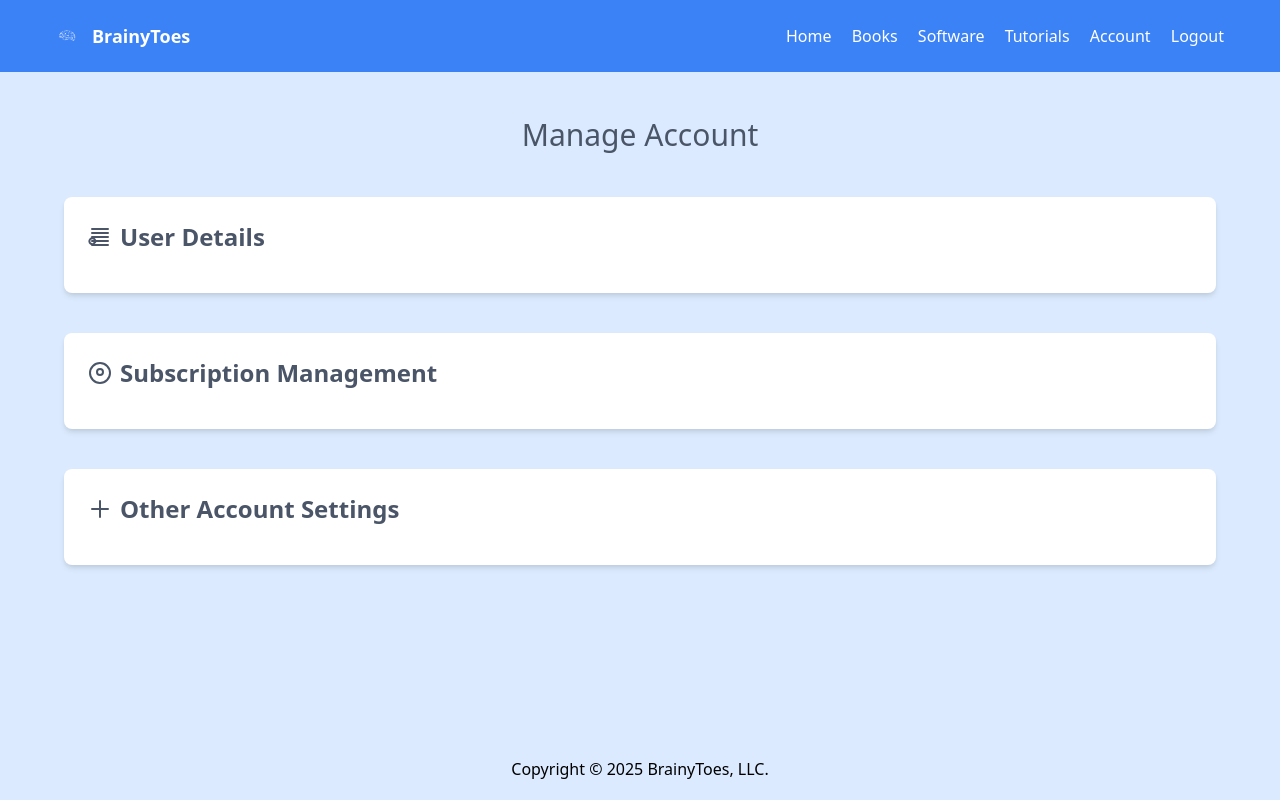
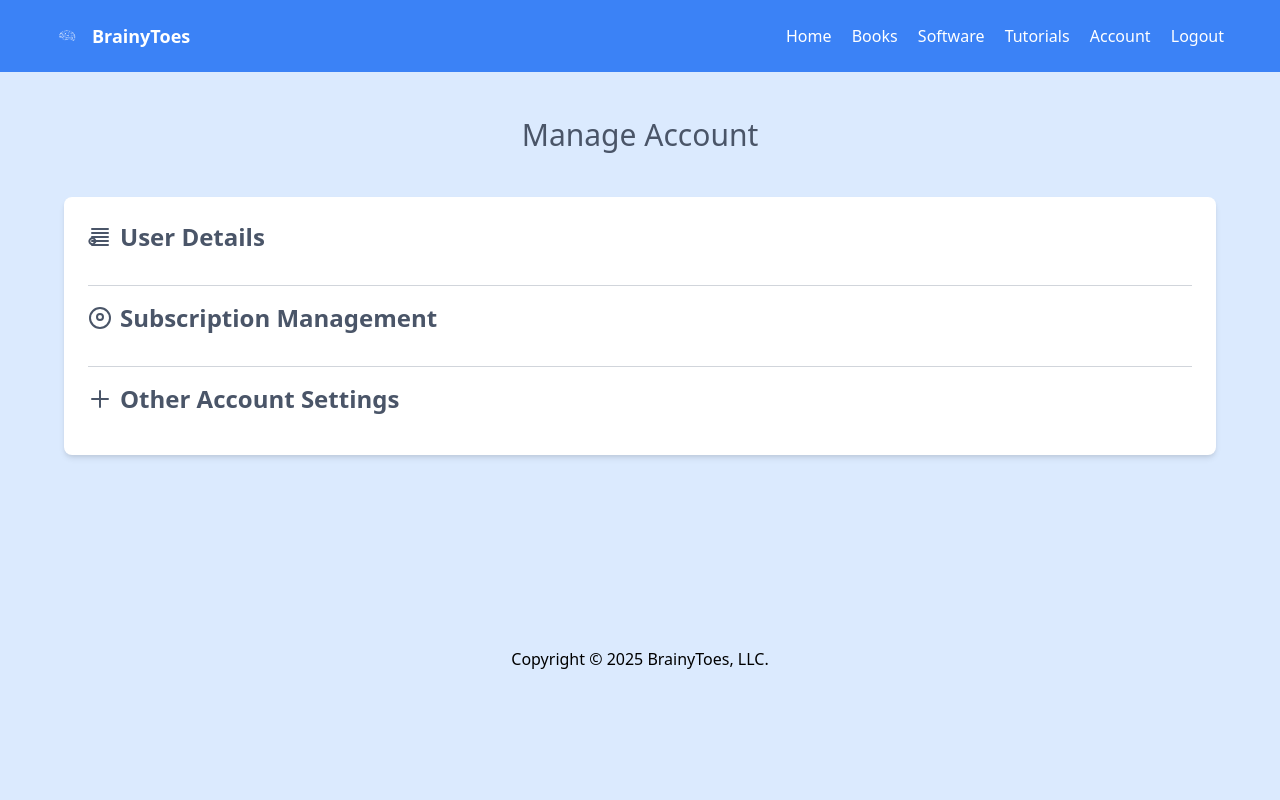
Before and after one commit to kalosius/brainytoes, a Django app: page /account/ in a window 1280 px wide. Run offline with Django 5.2, Linux system fonts and the light colour scheme; a user stored in the database is signed in.

Commit message:
Account Modification

```diff
--- a/mubsapp/templates/account.html
+++ b/mubsapp/templates/account.html
@@ -16,8 +16,10 @@
 </div>
 
 <div class="container mx-auto mt-10 px-4 sm:px-6 lg:px-8">
+    <!-- Combined Card -->
+    <div class="bg-white shadow-md rounded-lg p-6 mb-6">
         <!-- User Details -->
-        <div class="bg-white shadow-md rounded-lg p-6 mb-6">
+        <div class="border-b border-gray-300 pb-4 mb-4">
             <h2 class="text-2xl font-bold mb-4 cursor-pointer flex items-center" style="color: #4A5568;" onclick="toggleSection('user-details')">
                 <svg class="w-6 h-6 mr-2" fill="none" stroke="currentColor" viewBox="0 0 24 24" xmlns="http://www.w3.org/2000/svg"><path stroke-linecap="round" stroke-linejoin="round" stroke-width="2" d="M5.121 19.121A3 3 0 117.243 17l-2.122 2.121zM4 4h16M4 8h16M4 12h16M4 16h16M4 20h16"></path></svg>
                 User Details
@@ -48,11 +50,9 @@
                 </form>
             </div>
         </div>
-    </div>
 
-    <div class="container mx-auto mt-10 px-4 sm:px-6 lg:px-8">
         <!-- Subscription Management -->
-        <div class="bg-white shadow-md rounded-lg p-6 mb-6">
+        <div class="border-b border-gray-300 pb-4 mb-4">
             <h2 class="text-2xl font-bold mb-4 cursor-pointer flex items-center" style="color: #4A5568;" onclick="toggleSection('subscription-management')">
                 <svg class="w-6 h-6 mr-2" fill="none" stroke="currentColor" viewBox="0 0 24 24" xmlns="http://www.w3.org/2000/svg"><path stroke-linecap="round" stroke-linejoin="round" stroke-width="2" d="M12 8c-1.657 0-3 1.343-3 3s1.343 3 3 3 3-1.343 3-3-1.343-3-3-3zM12 2a10 10 0 100 20 10 10 0 000-20z"></path></svg>
                 Subscription Management
@@ -69,17 +69,16 @@
                 <button onclick="manageSubscription()" class="bg-blue-500 text-white p-2 mt-2">Manage Subscription</button>
             </div>
         </div>
-    </div>
 
-    <div class="container mx-auto mt-10 px-4 sm:px-6 lg:px-8">
         <!-- Other Account Settings -->
-        <div class="bg-white shadow-md rounded-lg p-6 mb-6">
+        <div>
             <h2 class="text-2xl font-bold mb-4 cursor-pointer flex items-center" style="color: #4A5568;" onclick="toggleSection('other-settings')">
                 <svg class="w-6 h-6 mr-2" fill="none" stroke="currentColor" viewBox="0 0 24 24" xmlns="http://www.w3.org/2000/svg"><path stroke-linecap="round" stroke-linejoin="round" stroke-width="2" d="M12 4v16m8-8H4"></path></svg>
                 Other Account Settings
             </h2>
             <div id="other-settings" class="hidden transition-all duration-500 ease-in-out">
                 <button onclick="deleteAccount()" class="bg-red-500 text-white p-2 mt-2">Delete Account</button>
+            </div>
         </div>
     </div>
 </div>
```
Lines whose indentation alone changed are shown as unchanged.
